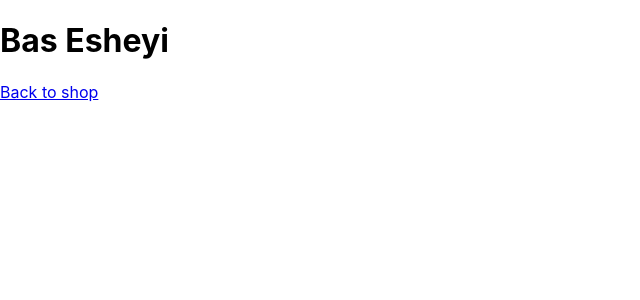
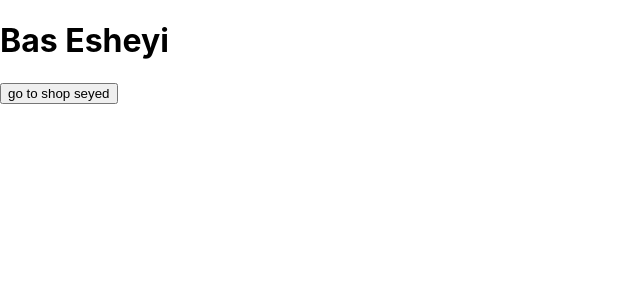
Before and after one commit to seyedjamalazari/seyed-react, a React (Create React App) app: page /notfound in a window 1280 px wide. Shown: the top 300 px of the page, without its empty margins (0-640 px from the left). Built offline with nearby package versions, Linux system fonts and the light colour scheme; no server answers.

Commit message:
not found p

```diff
--- a/src/App.js
+++ b/src/App.js
@@ -12,6 +12,8 @@ const App = () => {
       <Routes>
         <Route path="/products/:id" element={<ProductDetils />} />
         <Route path="/products/" element={<Store />} />
+        <Route path="/" element={<Store />} />
+
         <Route path="/notfound/" element={<NotFound/>} />
         <Route  path ="/*" element={ <Navigate replace to="/notfound" />} />
 
--- a/src/Components/NotFound.js
+++ b/src/Components/NotFound.js
@@ -1,11 +1,17 @@
 import React from 'react';
-import { Link } from 'react-router-dom';
+import {useNavigate } from 'react-router-dom';
 
 const NotFound = () => {
+
+    const navigate=useNavigate();
+    const clickHandler=()=>{
+        navigate("/",{replace:true});
+    }
     return (
         <div>
             <h1>Bas Esheyi</h1>
-            <Link to={`/products/`}>Back to shop</Link>
+            <button onClick={clickHandler}>go to shop seyed</button>
+
         </div>
     );
 };
```
